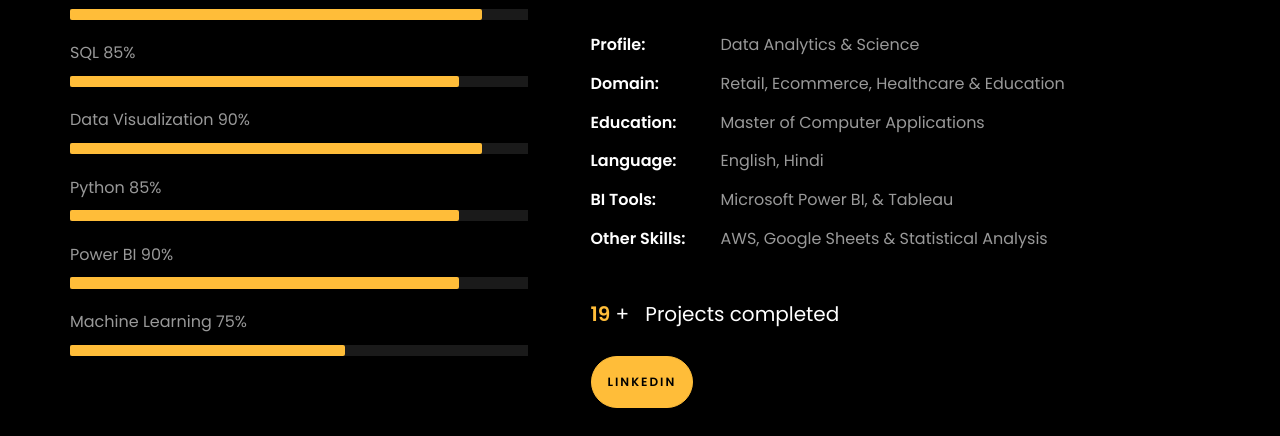
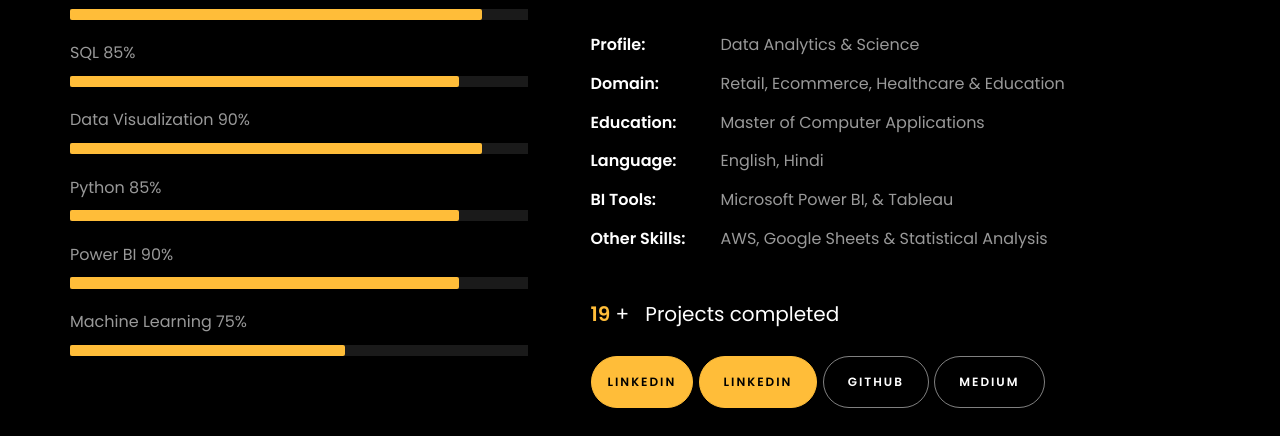
Before and after one commit to mohinichandra/mohinichandra.github.io, a plain HTML site: page index.html in a window 1280 px wide. Shown: the part 364-800 px from the top of the page. Drawn offline with Linux system fonts and the light colour scheme; animation ran at ten frames a second; files whose address does not match are found by name.

Commit message:
Update index.html

```diff
--- a/index.html
+++ b/index.html
@@ -299,7 +299,10 @@
 									<span class="number" data-number="20">0</span> <span>+</span>
 									<span>&nbsp; Projects completed</span>
 								</p>
-								<p><a href="https://www.linkedin.com/in/mohini-chandra-043560213/" class="btn btn-primary py-3 px-3">LinkedIn</a></p>
+								<p><a href="https://www.linkedin.com/in/mohini-chandra-043560213/" class="btn btn-primary py-3 px-3">LinkedIn</a>
+								<a href="https://www.linkedin.com/in/mohini-chandra-043560213/" class="btn btn-primary py-3 px-4">LinkedIn</a>
+								<a href="https://github.com/mohinichandra" class="btn btn-white btn-outline-white py-3 px-4">Github</a>
+								<a href="https://medium.com/@mohinichandra1999" class="btn btn-white btn-outline-white py-3 px-4">Medium</a></p>
 							</div>
 						</div>
 					</div>
```
